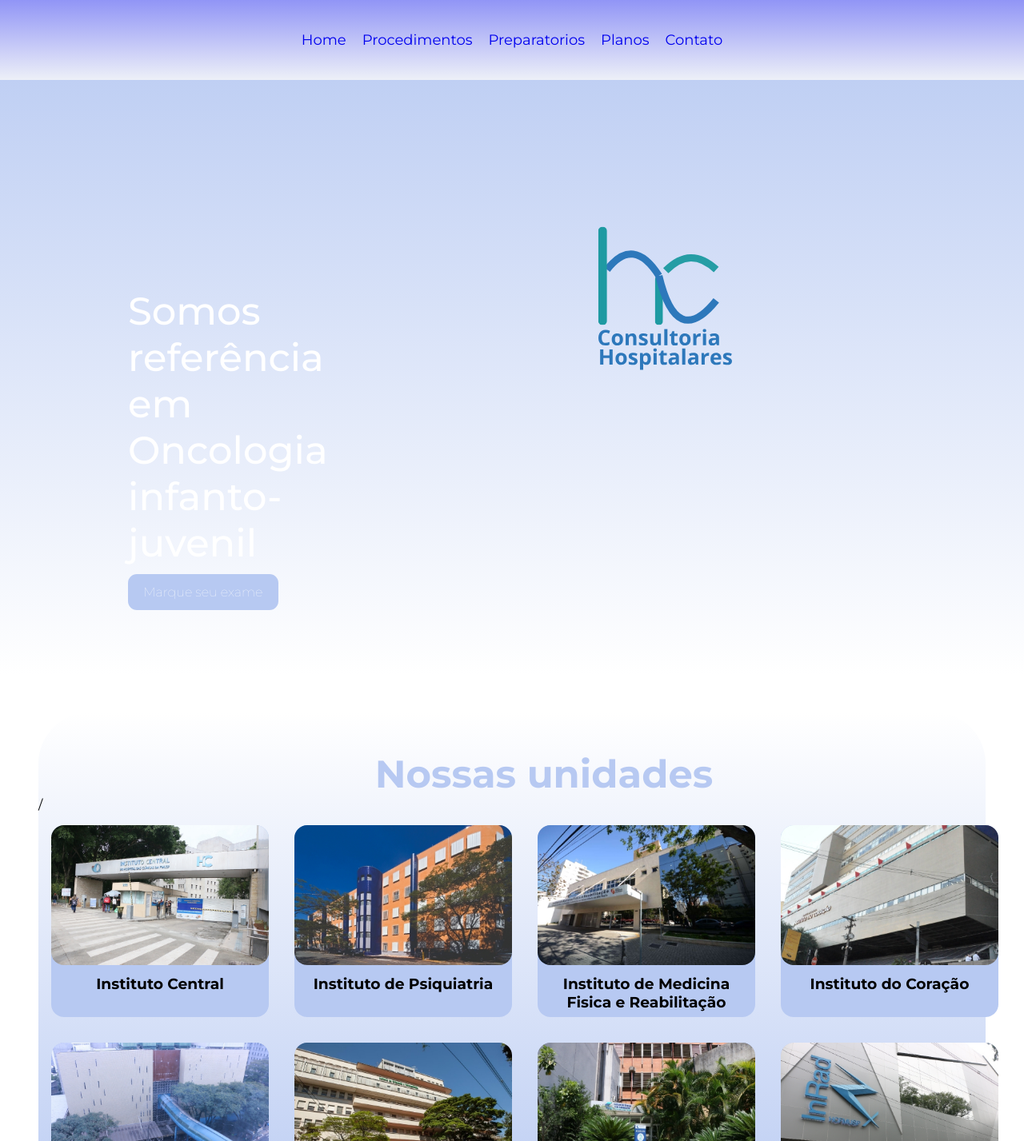
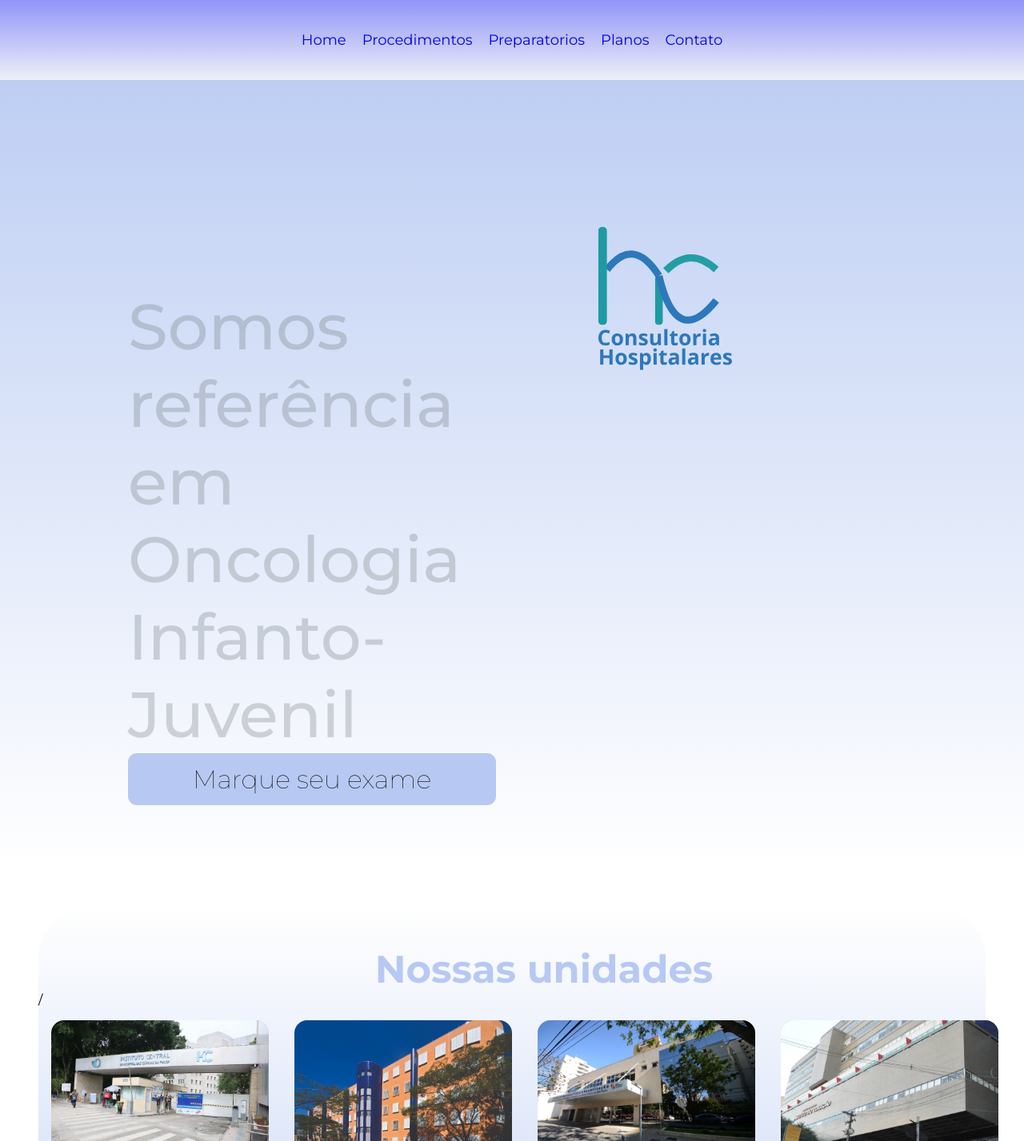
Before and after one commit to Squad-FIAP/SPRINT-_4---REACT, a React (Vite) app: page / in a window 1280 px wide. Shown: the top 1427 px of the page at 80% size. Built offline with nearby package versions, Linux system fonts and the light colour scheme.

Commit message:
ultimas configurações

```diff
--- a/src/routes/Home.jsx
+++ b/src/routes/Home.jsx
@@ -8,6 +8,7 @@ import Reabilitacao from '../assets/reabilitacao.jpeg'
 import Ambulatorio from '../assets/ambulatorio.jpeg'
 import Coracao from '../assets/coracao.jpeg'
 import Psiquiatria from '../assets/Psiquiatria.jpeg'
+import { Link } from 'react-router-dom';
 
 function Home() {
     return(
@@ -18,8 +19,8 @@ function Home() {
                 <div id="banner-text">
                     <h1>Somos referência
                         em Oncologia
-                        infanto-juvenil</h1>
-                    <button className="exame">Marque seu exame</button>
+                        Infanto-Juvenil</h1>
+                    <Link to="/Contato" className="exame">Marque seu exame</Link>
                 </div>
 
                 <div id="banner-image">
--- a/src/routes/Planos.jsx
+++ b/src/routes/Planos.jsx
@@ -1,4 +1,4 @@
-import React, { useState } from 'react';
+import { useState } from 'react';
 import '../scss/estilo.scss'
 import Enfermeira from '../assets/enfermeira.svg'
 
@@ -25,8 +25,8 @@ function Planos() {
     return (
         <>
             <div className="container">
-                <div className="tab" onClick="toggleContent('content-1')">Plano de Saúde para idosos</div>
-                <div className="content" id="content-1">
+               <div className="tab" onClick={() => toggleContent('content-1')}>Plano de Saúde para idosos</div>
+                <div className="content" style={{ display: activeTab === 'content-1' ? 'block' : 'none' }} id="content-1">
                 <ul>
                     <li>Cobertura Especializada</li>
                     <li>Acessibilidade e Suporte</li>
@@ -36,8 +36,8 @@ function Planos() {
                     <li>Prevent Senior</li>
                 </ul>
                 </div>
-                <div className="tab" onClick="toggleContent('content-2')">Plano de Saúde para crianças</div>
-                <div className="content" id="content-2">
+                <div className="tab" onClick={() => toggleContent('content-2')}>Plano de Saúde para idosos</div>
+                <div className="content" style={{ display: activeTab === 'content-2' ? 'block' : 'none' }} id="content-2">
                     <ul>
                         <li>Cobertura Pediátrica</li>
                         <li>Especialidades Inclusas</li>
@@ -47,8 +47,8 @@ function Planos() {
                         <li>Amil</li>
                     </ul>
                 </div>
-                <div className="tab" onClick="toggleContent('content-3')">Plano de Saúde para gestantes</div>
-                <div className="content" id="content-3">
+                <div className="tab" onClick={() => toggleContent('content-3')}>Plano de Saúde para idosos</div>
+                <div className="content" style={{ display: activeTab === 'content-3' ? 'block' : 'none' }} id="content-3">
                 <ul>
                     <li>Cobertura de Pré-natal</li>
                     <li>Parto e Pós-parto</li>
@@ -58,8 +58,8 @@ function Planos() {
                     <li>Plano de saúde Alice</li>
                 </ul>
                 </div>
-                <div className="tab" onClick="toggleContent('content-4')">Plano de Saúde para familia</div>
-                <div className="content" id="content-4">
+                <div className="tab" onClick={() => toggleContent('content-4')}>Plano de Saúde para idosos</div>
+                <div className="content" style={{ display: activeTab === 'content-4' ? 'block' : 'none' }} id="content-4">
                 <ul>
                     <li>Cobertura Familiar</li>
                     <li>Flexibilidade</li>
@@ -69,8 +69,8 @@ function Planos() {
                     <li>Sami Saúde</li>
                 </ul>
                 </div>
-                <div className="tab" onClick="toggleContent('content-5')">Planos de Saúde Individuais</div>
-                <div className="content" id="content-5">
+                <div className="tab" onClick={() => toggleContent('content-5')}>Plano de Saúde para idosos</div>
+                <div className="content" style={{ display: activeTab === 'content-5' ? 'block' : 'none' }} id="content-5">
                 <ul>
                     <li>Personalização</li>
                     <li>Coparticipação</li>
@@ -79,9 +79,8 @@ function Planos() {
                     <li>Plano de saúde individual NotreLife - Notre Dame</li>
                 </ul>
                 </div>
-
-                <div className="tab" onClick="toggleContent('content-6')">Planos de Saúde para pessoas PCD</div>
-                <div className="content" id="content-6">
+                <div className="tab" onClick={() => toggleContent('content-6')}>Plano de Saúde para idosos</div>
+                <div className="content" style={{ display: activeTab === 'content-6' ? 'block' : 'none' }} id="content-6">
                 <ul>
                     <li>Cobertura Especializada</li>
                     <li>Acessibilidade</li>
--- a/src/scss/estilo.scss
+++ b/src/scss/estilo.scss
@@ -8,6 +8,7 @@
     --main: #B7C9F2;
     --copyright: #B7C9F2;
     --footer: #FFFFFF;
+    --titulo: #67707248;
     --cor_letra: #000000;
 }
 
@@ -105,23 +106,25 @@
 }
 
 #banner-text h1{
-    font-size: 3rem;
+    font-size: 5rem;
     font-weight: 500;
     padding-right: 30%;
-    color: var(--footer);
+    color: var(--titulo);
     padding-top: 280px;
 }
 
-#banner-text button{
+#banner-text .exame{
     display: flex;
     justify-content: space-around;
     border: none;
     border-radius: 0.7rem;
     padding: 0.8rem 1.2rem ;
     background-color: var(--main);
-    font-size: 1rem;
+    font-size: 2rem;
     font-weight: 100;
     cursor:pointer;
+    color: var(--cor_letra);
+    text-decoration: none;
 }
 
 #units{
@@ -359,7 +362,7 @@
     padding: 20px;
     font-size: 16px;
     line-height: 1.5;
-    width: 70%;
+    width: 50%;
     margin: auto;
     box-shadow: 0 2px 5px rgba(0,0,0,0.2);
     border-radius: 8px;
```
